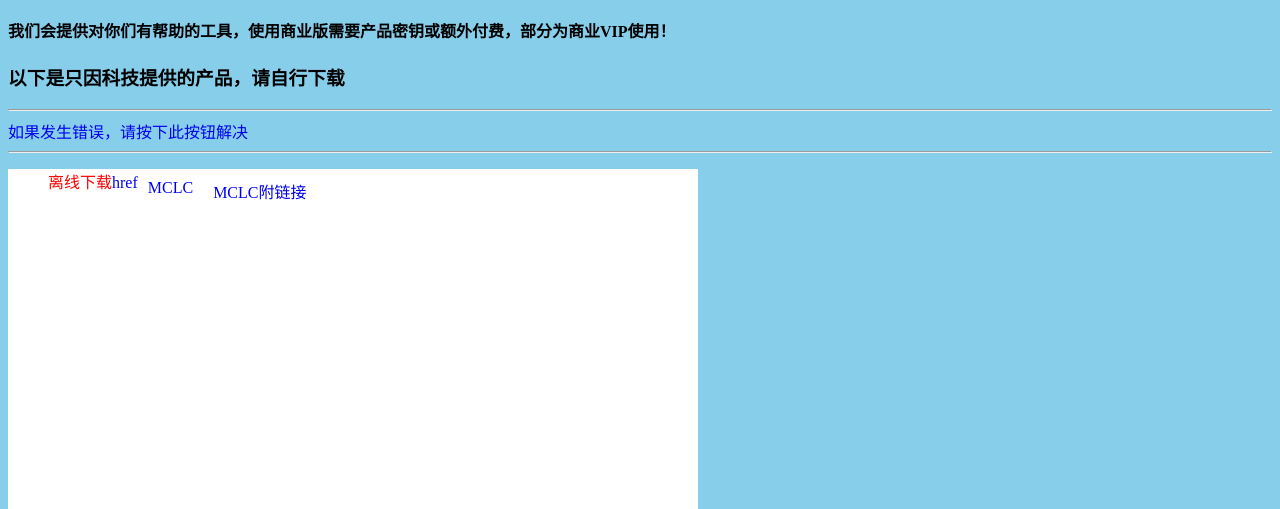
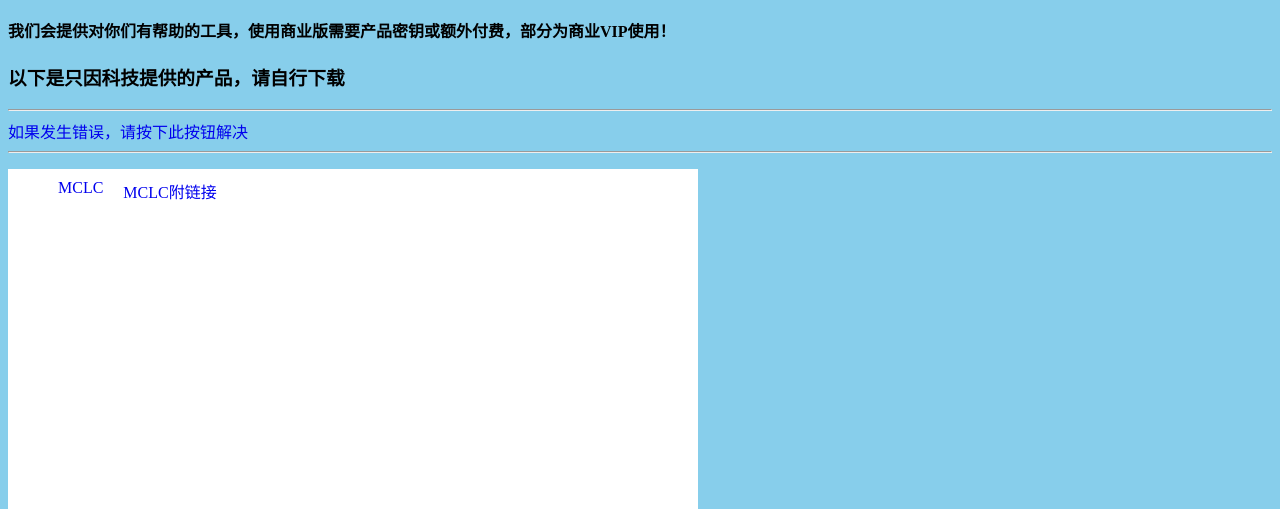
Before and after one commit to ziyit-Hacker/tas, a plain HTML site: page download/index.html in a window 1280 px wide. Shown: the part 291-800 px from the top of the page. Drawn offline with Linux system fonts and the light colour scheme.

Commit message:
Add files via upload

```diff
--- a/download/index.html
+++ b/download/index.html
@@ -63,7 +63,6 @@
         }
     </style>
     <ul class="product-grid">
-        <li>离线下载<a href="errordiv.html">href</a><br /></li>
     </ul>
     <a href="#up">
         <img src="up.png" alt="到顶部">
```
